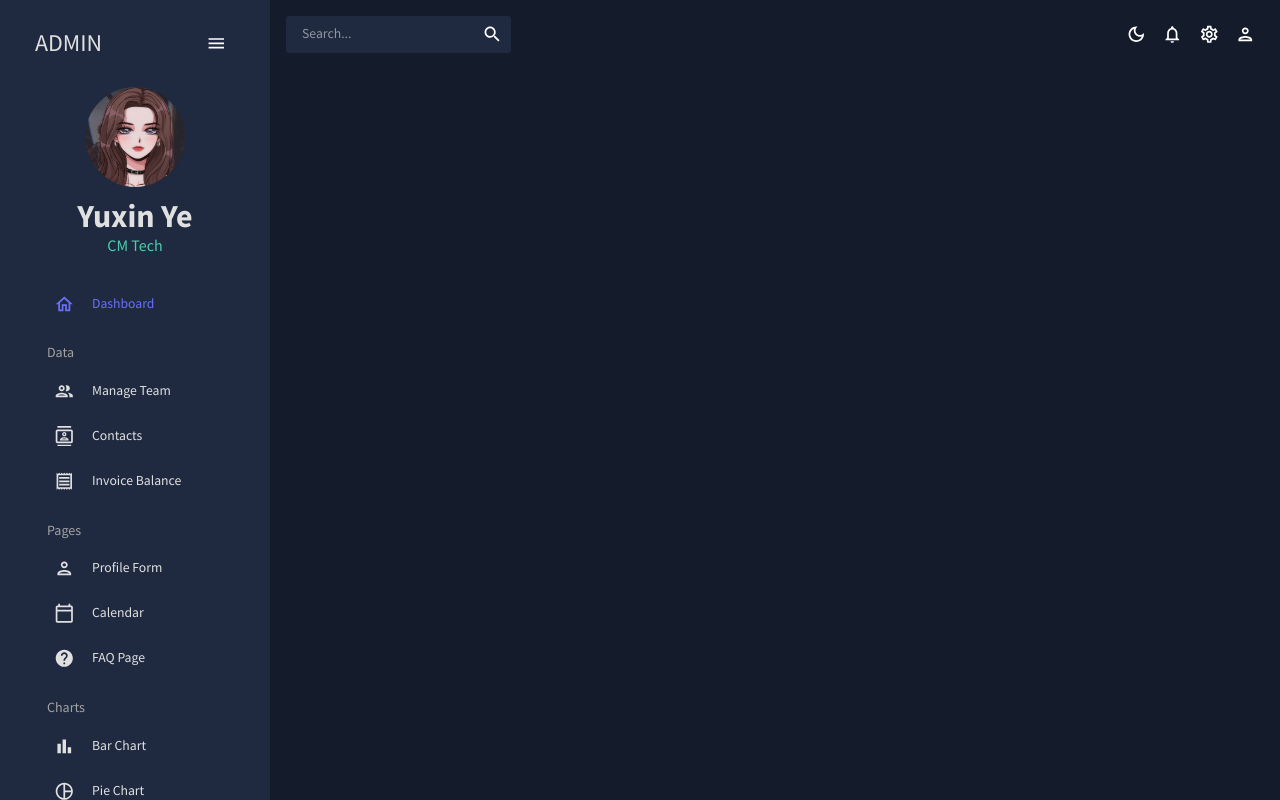
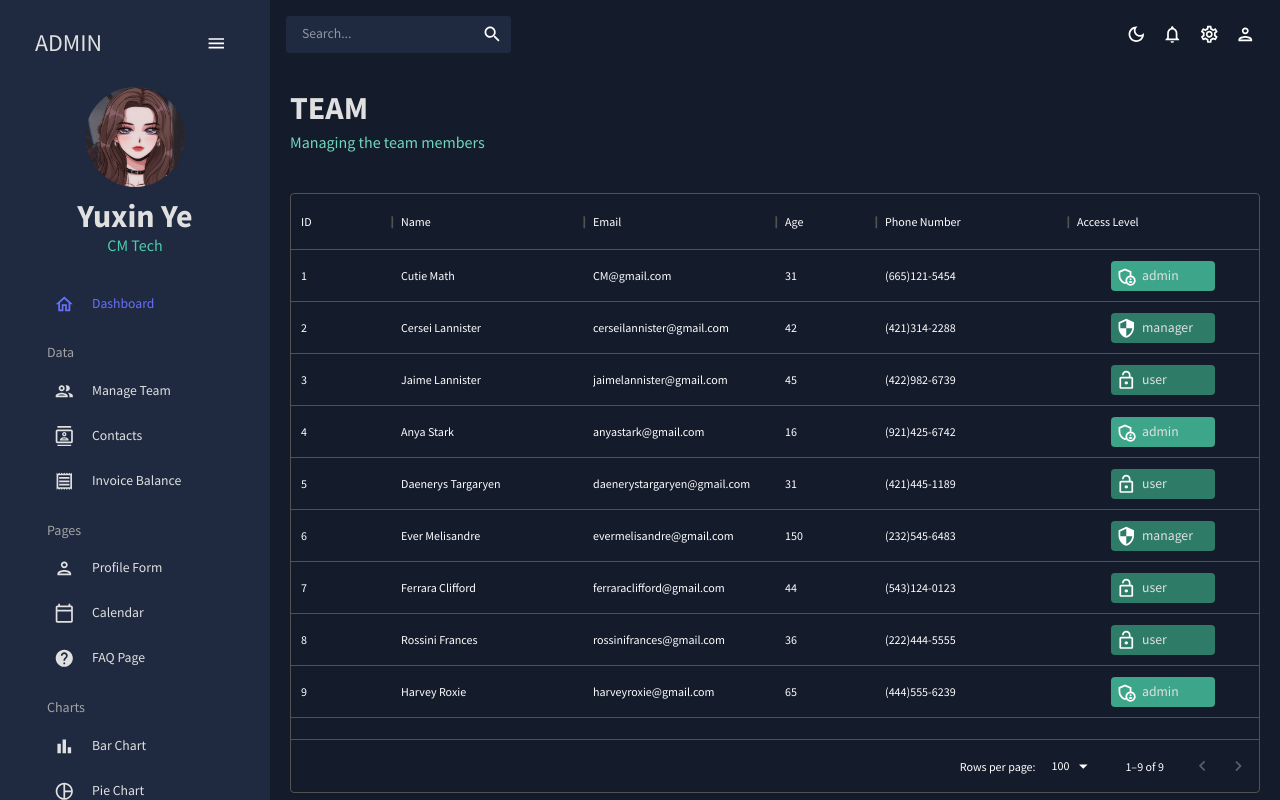
Before and after one commit to CutieMath/react-dashboard, a React (Create React App) app: page /team in a window 1280 px wide. Built offline with nearby package versions, Linux system fonts and the light colour scheme; a web font is replaced by a local one.

Commit message:
add dataGrid and it's styling

```diff
--- a/src/App.js
+++ b/src/App.js
@@ -4,7 +4,7 @@
 import Topbar from "./scenes/global/Topbar";
 import Dashboard from "./scenes/dashboard";
 import Sidebar from "./scenes/global/Sidebar";
-// import Team from "./scenes/team";
+import Team from "./scenes/team";
 // import Invoices from "./scenes/invoices";
 // import Contacts from "./scenes/contacts";
 // import Bar from "./scenes/bar";
@@ -28,7 +28,7 @@
             <Topbar />
             <Routes>
               <Route path="/" element={<Dashboard />} />
-              {/* <Route path="/team" element={<Team />} /> */}
+              <Route path="/team" element={<Team />} />
               {/* <Route path="/invoices" element={<Invoices />} /> */}
               {/* <Route path="/contacts" element={<Contacts />} /> */}
               {/* <Route path="/bar" element={<Bar />} /> */}
--- a/src/components/Header.jsx
+++ b/src/components/Header.jsx
@@ -1,5 +1,9 @@
 import { Typography, Box, useTheme } from "@mui/material";
 import { tokens } from "../theme";
+
+const capitalise = (str) => {
+  return str.charAt(0).toUpperCase() + str.slice(1);
+};
 
 const Header = ({ title, subtitle }) => {
   const theme = useTheme();
@@ -12,10 +16,10 @@
         fontWeight="bold"
         sx={{ mb: "5px" }}
       >
-        {title}
+        {title.toUpperCase()}
       </Typography>
       <Typography variant="h5" color={colors.greenAccent[400]}>
-        {subtitle}
+        {capitalise(subtitle)}
       </Typography>
     </Box>
   );
--- a/src/scenes/dashboard/index.jsx
+++ b/src/scenes/dashboard/index.jsx
@@ -6,7 +6,7 @@
   return (
     <Box m="20px">
       <Box display="flex" justifyContent="space-between" alignItems="center">
-        <Header title="DASHBOARD" subtitle="Welcome to your Dashboard" />
+        <Header title="dashboard" subtitle="welcome back!" />
       </Box>
     </Box>
   );
--- /dev/null
+++ b/src/scenes/team/index.jsx
@@ -0,0 +1,76 @@
+import { Box, Typography, useTheme } from "@mui/material";
+import { DataGrid } from "@mui/x-data-grid";
+import { tokens } from "../../theme";
+import { mockDataTeam } from "../../data/mockData";
+import LockOpenOutlinedIcon from "@mui/icons-material/LockOpenOutlined";
+import SecurityOutlinedIcon from "@mui/icons-material/SecurityOutlined";
+import AdminPanelSettingsOutlinedIcon from "@mui/icons-material/AdminPanelSettingsOutlined";
+import Header from "../../components/Header";
+
+const Team = () => {
+  const theme = useTheme();
+  const colors = tokens(theme.palette.mode);
+
+  const columns = [
+    { field: "id", headerName: "ID" },
+    {
+      field: "name",
+      headerName: "Name",
+      flex: 1,
+      cellClassName: "name-column--cell",
+    },
+    {
+      field: "email",
+      headerName: "Email",
+      flex: 1,
+    },
+    {
+      field: "age",
+      headerName: "Age",
+      type: "number",
+      headerAlign: "left",
+      align: "left",
+    },
+    { field: "phone", headerName: "Phone Number", flex: 1 },
+    {
+      field: "access",
+      headerName: "Access Level",
+      flex: 1,
+      renderCell: ({ row: { access } }) => {
+        return (
+          <Box
+            width="60%"
+            margin="0 auto"
+            p="5px"
+            display="flex"
+            justifyContent="left"
+            backgroundColor={
+              access === "admin"
+                ? colors.greenAccent[600]
+                : colors.greenAccent[700]
+            }
+            borderRadius="4px"
+          >
+            {access === "admin" && <AdminPanelSettingsOutlinedIcon />}
+            {access === "manager" && <SecurityOutlinedIcon />}
+            {access === "user" && <LockOpenOutlinedIcon />}
+            <Typography color={colors.grey[100]} sx={{ ml: "5px" }}>
+              {access}
+            </Typography>
+          </Box>
+        );
+      },
+    },
+  ];
+
+  return (
+    <Box m="20px">
+      <Header title="team" subtitle="managing the team members" />
+      <Box m="40px 0 0 0" height="75vh">
+        <DataGrid rows={mockDataTeam} columns={columns} />
+      </Box>
+    </Box>
+  );
+};
+
+export default Team;
```
